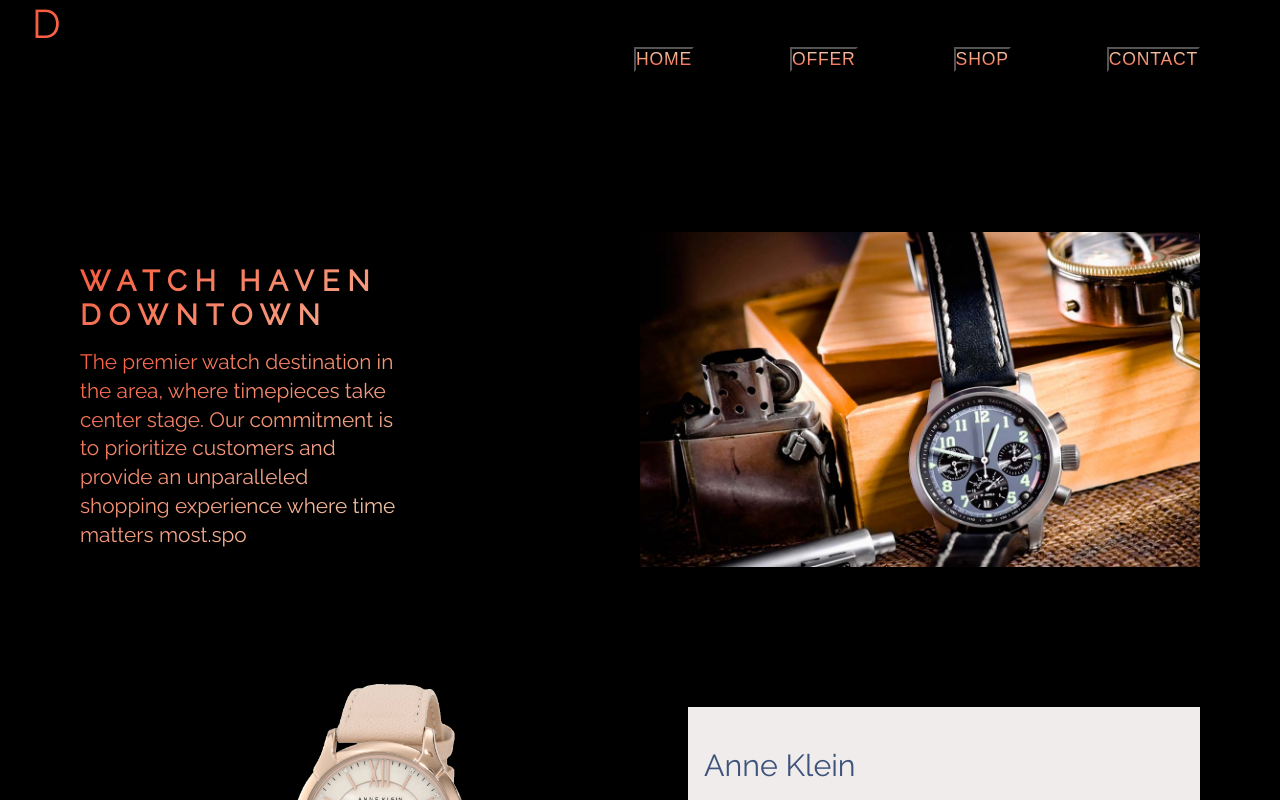
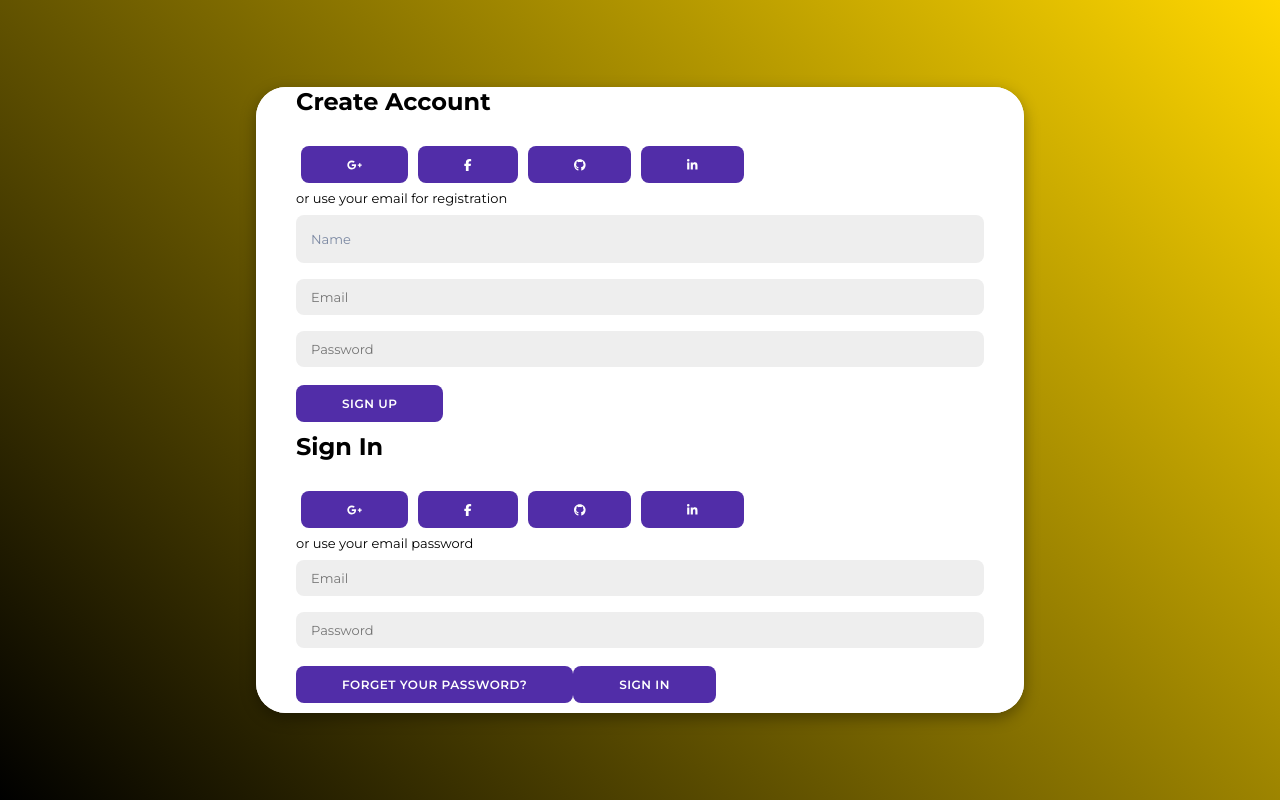
Before and after one commit to phucnhan/Web-Frontend, a React (Create React App) app: page / in a window 1280 px wide. Shown: the top 800 px of the page. Built offline with nearby package versions, Linux system fonts and the light colour scheme.

Commit message:
login
done

```diff
--- a/package.json
+++ b/package.json
@@ -3,6 +3,10 @@
   "version": "0.1.0",
   "private": true,
   "dependencies": {
+    "@fortawesome/fontawesome-free": "^6.4.2",
+    "@fortawesome/fontawesome-svg-core": "^6.4.2",
+    "@fortawesome/free-brands-svg-icons": "^6.4.2",
+    "@fortawesome/react-fontawesome": "^0.2.0",
     "@testing-library/jest-dom": "^5.17.0",
     "@testing-library/react": "^13.4.0",
     "@testing-library/user-event": "^13.5.0",
--- a/src/App.js
+++ b/src/App.js
@@ -1,12 +1,18 @@
 import React from 'react';
 import { BrowserRouter as Router, Route, Routes } from 'react-router-dom';
 import Shop from './Components/Home/Shop';
+import Login from './Components/Login/Login';
+import './App.css'; // Import your global styles
 
 function App() {
   return (
-    <div className="App">
-        <Shop />
-    </div>
+    <Router>
+      <Routes>
+        <Route path="/" element={<div className="app-container"><Login /></div>} />
+        <Route path="/shop" element={<Shop />} />
+      </Routes>
+    </Router>
   );
 }
+
 export default App;
--- a/src/Components/Home/Navbar.css
+++ b/src/Components/Home/Navbar.css
@@ -23,18 +23,21 @@
 /* ================= BASE ==================== */
 li {
   list-style: none;
+}
 
-}
 a {
   text-decoration: none;
 }
+
 img {
   width: 100%;
   height: auto;
 }
+
 .bx {
   font-size: 2.5rem;
 }
+
 .navbar-container {
   padding: 0 2rem;
   margin: auto;
@@ -45,16 +48,35 @@ body {
   font-family: "Raleway", sans-serif;
   font-size: 1rem;
   background-color: rgb(6, 6, 6);
+  padding-top: 0px; /* Adjust this value based on your header height */
 }
 
 /* ================= HEADER ================ */
 header {
+  position: fixed;
+  top: 0;
+  left: 0;
+  right: 0;
   display: flex;
   align-items: center;
   justify-content: space-between;
   background-color: var(--dark-color);
-  padding: 1rem 2rem ;
+  padding: 1rem 2rem;
+  z-index: 1001; /* Increase the z-index */
 }
+
+/* Add a background color to cover the content behind the fixed header */
+header::before {
+  content: "";
+  position: fixed;
+  top: 0;
+  left: 0;
+  right: 0;
+  bottom: 0;
+  background-color: var(--dark-color);
+  z-index: -1;
+}
+
 .company-logo {
   font-size: 2.5rem;
   background: -webkit-linear-gradient(
@@ -65,6 +87,7 @@ header {
   -webkit-background-clip: text;
   -webkit-text-fill-color: transparent;
 }
+
 .nav-items {
   display: flex;
   justify-content: flex-end;
@@ -73,6 +96,7 @@ header {
 .nav-item {
   margin: 0 3rem;
 }
+
 .nav-link {
   font-size: 1.1rem;
   letter-spacing: 0.05rem;
@@ -84,6 +108,7 @@ header {
   -webkit-background-clip: text;
   -webkit-text-fill-color: transparent;
 }
+
 .nav-link::before {
   content: "";
   background: linear-gradient(var(--primary-color), var(--primary-color-alt));
@@ -96,13 +121,16 @@ header {
   transform-origin: bottom right;
   transition: transform 150ms;
 }
+
 .nav-link:hover::before {
   transform: scaleX(1);
   transform-origin: bottom left;
 }
+
 .menu-toggle {
   display: none;
 }
+
 .bx-menu,
 .bx-x {
   cursor: pointer;
@@ -115,3 +143,5 @@ header {
   -webkit-text-fill-color: transparent;
   display: none !important;
 }
+
+/* ... (your existing styles) ... */
--- /dev/null
+++ b/src/Components/Login/Login.css
@@ -0,0 +1,114 @@
+@import url('https://fonts.googleapis.com/css2?family=Montserrat:wght@300;400;500;600;700&display=swap');
+
+* {
+    margin: 0;
+    padding: 0;
+    box-sizing: border-box;
+    font-family: 'Montserrat', sans-serif;
+}
+
+.app-container {
+    height: 100vh;
+    background: linear-gradient(45deg, #000, #FFD700);
+    display: flex;
+    align-items: center;
+    justify-content: center;
+  }
+
+  .login-container {
+    background-color: #fff;
+    border-radius: 30px;
+    box-shadow: 0 5px 15px rgba(0, 0, 0, 0.35);
+    overflow: hidden;
+    width: 768px;
+    max-width: 100%;
+    min-height: 480px;
+  }
+
+.form-container {
+    background-color: #fff;
+    display: flex;
+    align-items: center;
+    justify-content: center;
+    flex-direction: column;
+    padding: 0 40px;
+    height: 100%;
+    overflow-y: auto;
+}
+
+.form-container h1 {
+    font-size: 24px;
+    margin-bottom: 20px;
+}
+
+.social-icons button {
+    background-color: #512da8; /* Adjust the color as needed */
+    color: #fff; /* Text color */
+    border: none;
+    padding: 10px;
+    margin: 5px;
+    border-radius: 5px;
+    cursor: pointer;
+}
+
+.sign-up-button,
+.sign-in-button,
+.forgot-password-button {
+    background-color: #512da8; /* Adjust the color as needed */
+    color: #fff; /* Text color */
+    border: none;
+    padding: 10px;
+    margin: 10px 0;
+    border-radius: 5px;
+    cursor: pointer;
+}
+
+/* Additional styling for specific elements */
+.form-container span,
+.form-container a {
+    font-size: 13px;
+    margin: 15px 0 10px;
+}
+
+.form-container input {
+    background-color: #eee;
+    border: none;
+    margin: 8px 0;
+    padding: 10px 15px;
+    font-size: 13px;
+    border-radius: 8px;
+    width: 100%;
+    outline: none;
+}
+
+.form-container button {
+    background-color: #512da8;
+    color: #fff;
+    font-size: 12px;
+    padding: 10px 45px;
+    border: 1px solid transparent;
+    border-radius: 8px;
+    font-weight: 600;
+    letter-spacing: 0.5px;
+    text-transform: uppercase;
+    margin-top: 10px;
+    cursor: pointer;
+}
+
+.form-container button.hidden {
+    background-color: transparent;
+    border-color: #fff;
+}
+
+.container button {
+    background-color: #ffc107; /* Change to your desired color, e.g., yellow (#ffc107) */
+    color: #000; /* Change to your desired text color, e.g., black (#000) */
+    border: 1px solid #000; /* Add a border for better visibility, adjust color as needed */
+    /* Add any additional styles you need */
+  }
+
+  .container button.hidden {
+    background-color: transparent;
+    border-color: #fff;
+    color: #fff; /* Change to your desired text color for hidden buttons, e.g., white (#fff) */
+  }
--- /dev/null
+++ b/src/Components/Login/Login.js
@@ -0,0 +1,67 @@
+import React from "react";
+import "./Login.css";
+import { FontAwesomeIcon } from '@fortawesome/react-fontawesome';
+import { library } from '@fortawesome/fontawesome-svg-core';
+import { faGooglePlusG, faFacebookF, faGithub, faLinkedinIn } from '@fortawesome/free-brands-svg-icons';
+
+library.add(faGooglePlusG, faFacebookF, faGithub, faLinkedinIn);
+
+class Login extends React.Component {
+
+    componentDidUpdate() {
+        const container = document.getElementById('container');
+        const signUpBtn = document.getElementById('register');
+        const signInBtn = document.getElementById('login');
+
+        if (container && signUpBtn && signInBtn) {
+            signUpBtn.addEventListener('click', () => {
+                container.classList.add("active");
+            });
+
+            signInBtn.addEventListener('click', () => {
+                container.classList.remove("active");
+            });
+        }
+    }
+
+    render() {
+        return (
+            <div className="login-container" id="container">
+                <div className="form-container sign-up">
+                    <form>
+                        <h1>Create Account</h1>
+                        <div className="social-icons">
+                            <button className="icon"><FontAwesomeIcon icon={['fab', 'google-plus-g']} /></button>
+                            <button className="icon"><FontAwesomeIcon icon={['fab', 'facebook-f']} /></button>
+                            <button className="icon"><FontAwesomeIcon icon={['fab', 'github']} /></button>
+                            <button className="icon"><FontAwesomeIcon icon={['fab', 'linkedin-in']} /></button>
+                        </div>
+                        <span>or use your email for registration</span>
+                        <input type="text" placeholder="Name" />
+                        <input type="email" placeholder="Email" />
+                        <input type="password" placeholder="Password" />
+                        <button className="sign-up-button">Sign Up</button>
+                    </form>
+                </div>
+                <div className="form-container sign-in">
+                    <form>
+                        <h1>Sign In</h1>
+                        <div className="social-icons">
+                            <button className="icon"><FontAwesomeIcon icon={['fab', 'google-plus-g']} /></button>
+                            <button className="icon"><FontAwesomeIcon icon={['fab', 'facebook-f']} /></button>
+                            <button className="icon"><FontAwesomeIcon icon={['fab', 'github']} /></button>
+                            <button className="icon"><FontAwesomeIcon icon={['fab', 'linkedin-in']} /></button>
+                        </div>
+                        <span>or use your email password</span>
+                        <input type="email" placeholder="Email" />
+                        <input type="password" placeholder="Password" />
+                        <button className="forgot-password-button">Forget Your Password?</button>
+                        <button className="sign-in-button">Sign In</button>
+                    </form>
+                </div>
+            </div>
+        );
+    }
+}
+
+export default Login;
```
Also changed, not shown: src/Components/Home/Navbar.js (+13 -4 lines), 1 other file (tests, documents, lock files or other folders).
